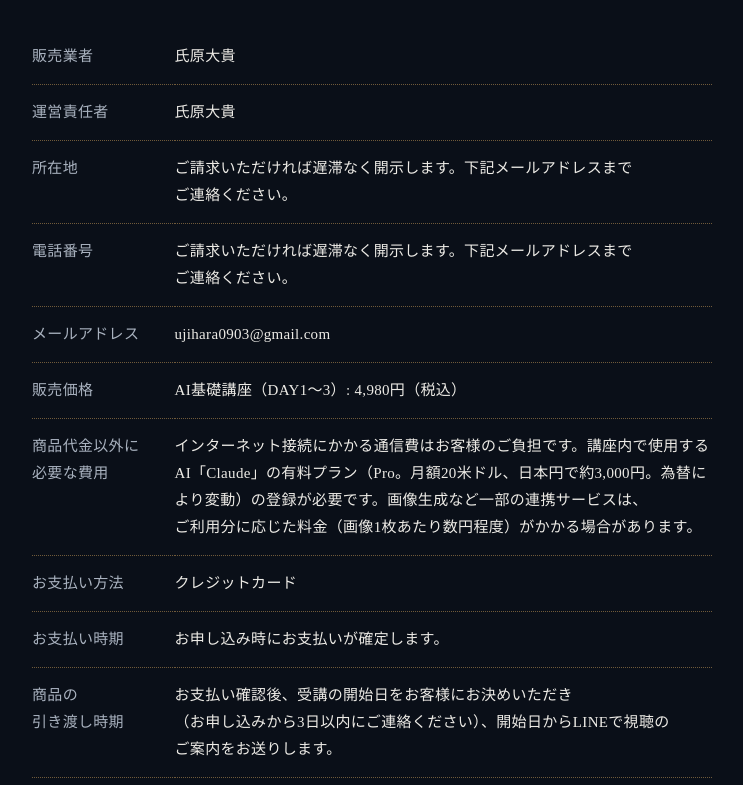
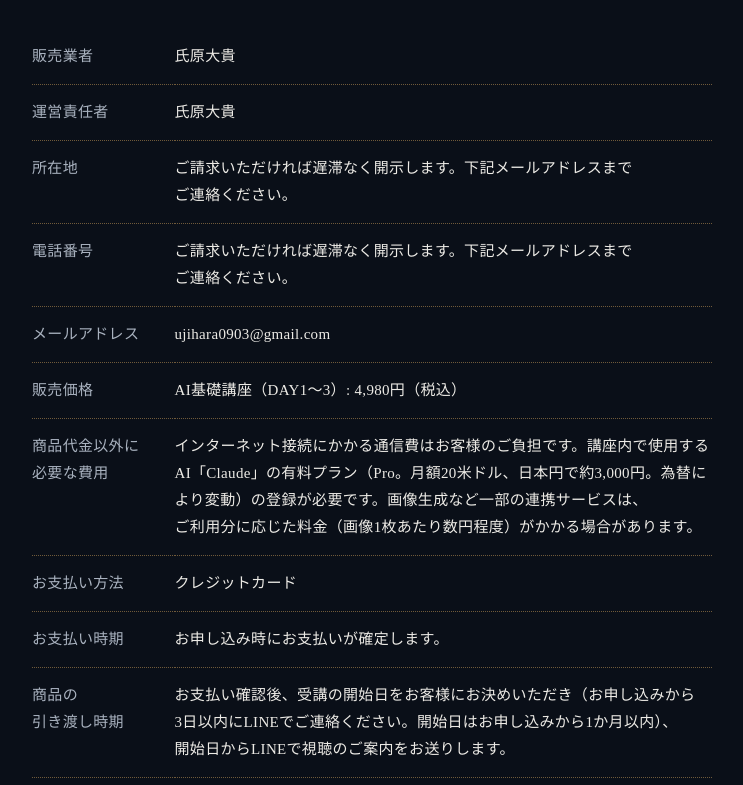
Before and after one commit to ujiji0903-hirotaka/ai-seminar-optin, a plain HTML site: page tokusho.html in a window 1280 px wide. Shown: the part 167-952 px from the top of the page, without its empty margins (268-1011 px from the left). Drawn offline with Linux system fonts and the light colour scheme; a web font is replaced by a local one.

Commit message:
特商法表記: 引き渡し時期を更新
Co-Authored-By: Claude Sonnet 5.5 <noreply@anthropic.com>

```diff
--- a/tokusho.html
+++ b/tokusho.html
@@ -64,7 +64,7 @@
 <tr><th>商品代金以外に必要な費用</th><td>インターネット接続にかかる通信費はお客様のご負担です。講座内で使用するAI「Claude」の有料プラン（Pro。月額20米ドル、日本円で約3,000円。為替により変動）の登録が必要です。画像生成など一部の連携サービスは、ご利用分に応じた料金（画像1枚あたり数円程度）がかかる場合があります。</td></tr>
 <tr><th>お支払い方法</th><td>クレジットカード</td></tr>
 <tr><th>お支払い時期</th><td>お申し込み時にお支払いが確定します。</td></tr>
-<tr><th>商品の引き渡し時期</th><td>お支払い確認後、受講の開始日をお客様にお決めいただき（お申し込みから3日以内にご連絡ください）、開始日からLINEで視聴のご案内をお送りします。</td></tr>
+<tr><th>商品の引き渡し時期</th><td>お支払い確認後、受講の開始日をお客様にお決めいただき（お申し込みから3日以内にLINEでご連絡ください。開始日はお申し込みから1か月以内）、開始日からLINEで視聴のご案内をお送りします。</td></tr>
 <tr><th>視聴期限</th><td>開始日から2週間</td></tr>
 <tr><th>返品・キャンセルについて</th><td>デジタルコンテンツの性質上、お客様都合による返品・キャンセルはお受けしていません。ただし、DAY1〜3をすべて受講し、毎回の感想を提出された方で、内容にご満足いただけなかった場合は、DAY3の受講後7日以内に上記メールアドレスへお申し出いただければ、受講料を全額返金します。返金はお支払いいただいたクレジットカードへの返金で行います。</td></tr>
 <tr><th>動作環境</th><td>インターネットに接続できるスマートフォンまたはパソコン。LINEアプリ。</td></tr>
```
